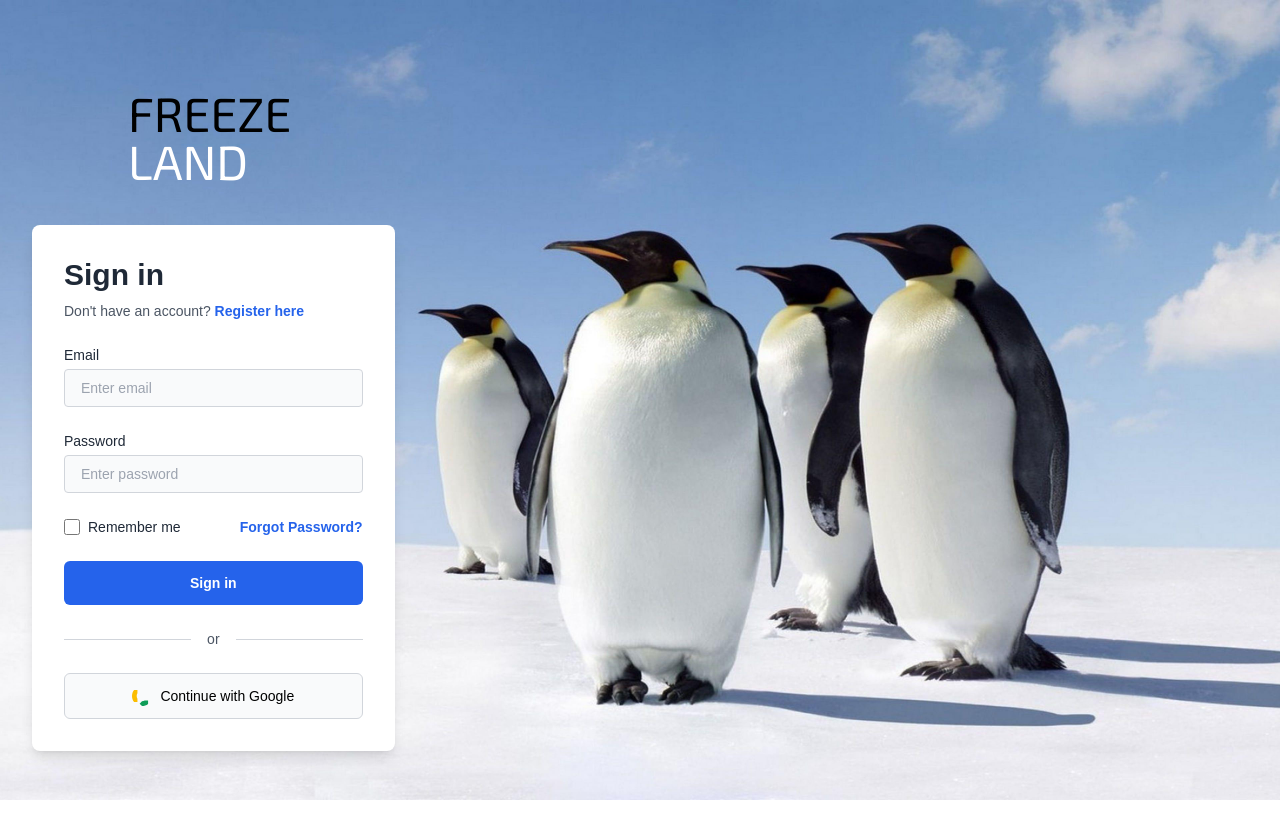
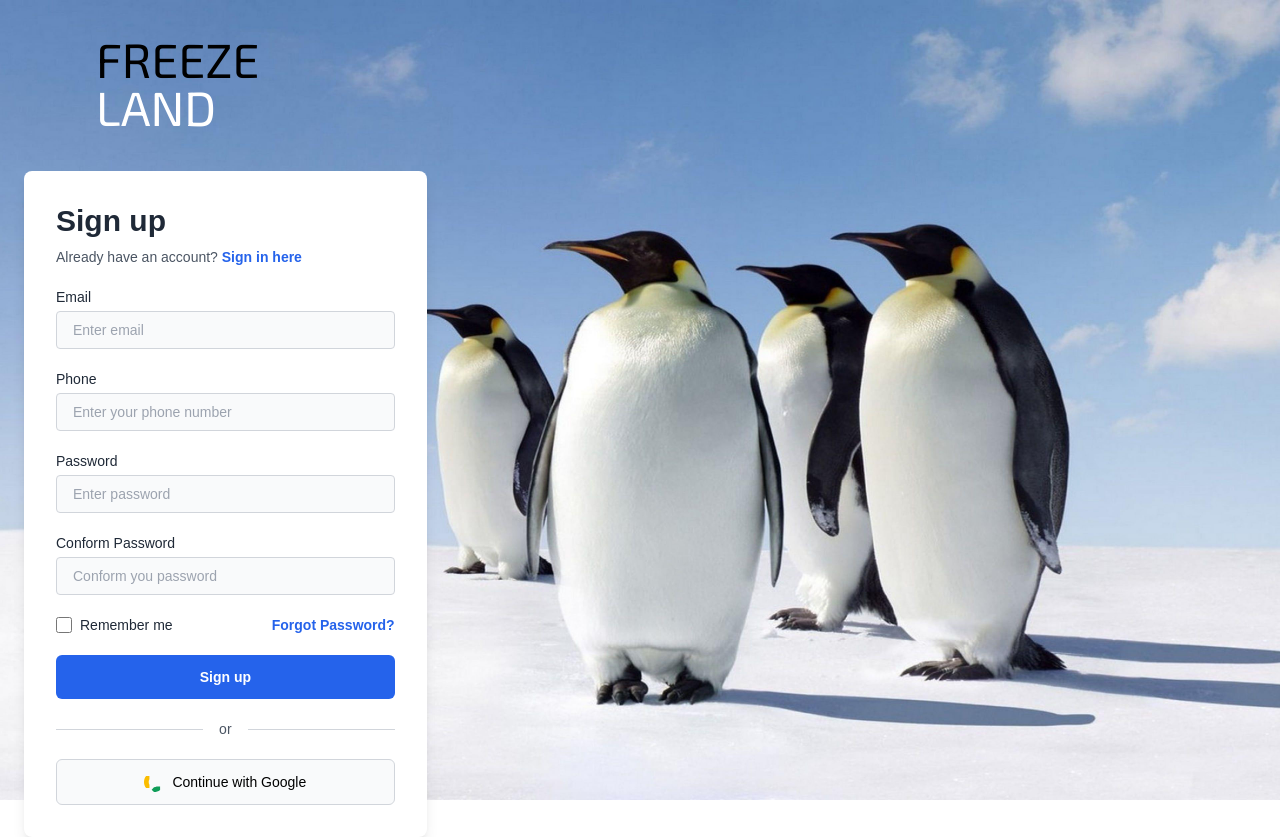
Before and after one commit to SandeeepS/FreezeLand-frontend, a React (Vite) app: page / in a window 1280 px wide. Before the commit the page ends 800 px from the top, so only its background shows below. Built offline with nearby package versions, Linux system fonts and the light colour scheme.

Commit message:
added signup page

```diff
--- a/package.json
+++ b/package.json
@@ -13,7 +13,8 @@
     "@material-tailwind/react": "^2.1.10",
     "react": "^18.3.1",
     "react-dom": "^18.3.1",
-    "react-icons": "^5.3.0"
+    "react-icons": "^5.3.0",
+    "react-otp-input": "^3.1.1"
   },
   "devDependencies": {
     "@eslint/js": "^9.9.0",
--- a/src/App.tsx
+++ b/src/App.tsx
@@ -1,6 +1,6 @@
 import './App.css'
+import SignupPage from './UserSide/LoginPage/SignupPage'
 // import HomePage from './UserSide/HomePage/HomePage'
-import LoginPage from './UserSide/LoginPage/LoginPage'
 
 
 function App() {
@@ -8,7 +8,8 @@ function App() {
 
   return (
     <>
-      <LoginPage/>
+    <SignupPage/>
+      {/* <LoginPage/> */}
       {/* <HomePage/>  */}
     </>
   )
--- /dev/null
+++ b/src/UserSide/Components/OtpComponent.tsx
@@ -0,0 +1,14 @@
+
+
+
+function OtpComponent() {
+
+
+  return (
+ <div>
+
+ </div>
+  )
+}
+
+export default OtpComponent
--- /dev/null
+++ b/src/UserSide/Components/SignUpForm.tsx
@@ -0,0 +1,120 @@
+
+function SignUpForm() {
+  return (
+
+    <div className="font-[sans-serif] bg-white p-8 shadow-lg rounded-lg w-full max-w-md">
+    <form className="space-y-5">
+      <div>
+        <h3 className="text-gray-800 text-3xl font-extrabold">Sign up</h3>
+        <p className="text-gray-600 text-sm mt-2">
+          Already have an account?{" "}
+          <a href="javascript:void(0);" className="text-blue-600 font-semibold hover:underline">
+            Sign in here
+          </a>
+        </p>
+      </div>
+
+      <div>
+        <label className="text-gray-800 text-sm block mb-1">Email</label>
+        <div className="relative">
+          <input
+            name="email"
+            type="text"
+            required
+            className="bg-gray-50 w-full text-sm text-gray-800 border border-gray-300 rounded px-4 py-2 outline-none focus:ring-2 focus:ring-blue-600"
+            placeholder="Enter email"
+          />
+        </div>
+      </div>
+
+      <div>
+        <label className="text-gray-800 text-sm block mb-1">Phone</label>
+        <div className="relative">
+          <input
+            name="phone"
+            type="number"
+            required
+            className="bg-gray-50 w-full text-sm text-gray-800 border border-gray-300 rounded px-4 py-2 outline-none focus:ring-2 focus:ring-blue-600"
+            placeholder="Enter your phone number"
+          />
+        </div>
+      </div>
+
+      <div>
+        <label className="text-gray-800 text-sm block mb-1">Password</label>
+        <div className="relative">
+          <input
+            name="password"
+            type="password"
+            required
+            className="bg-gray-50 w-full text-sm text-gray-800 border border-gray-300 rounded px-4 py-2 outline-none focus:ring-2 focus:ring-blue-600"
+            placeholder="Enter password"
+          />
+        </div>
+      </div>
+
+
+      <div>
+        <label className="text-gray-800 text-sm block mb-1">Conform Password</label>
+        <div className="relative">
+          <input
+            name="password"
+            type="password"
+            required
+            className="bg-gray-50 w-full text-sm text-gray-800 border border-gray-300 rounded px-4 py-2 outline-none focus:ring-2 focus:ring-blue-600"
+            placeholder="Conform you password"
+          />
+        </div>
+      </div>
+
+
+
+      <div className="flex items-center justify-between">
+        <div className="flex items-center">
+          <input
+            id="remember-me"
+            name="remember-me"
+            type="checkbox"
+            className="h-4 w-4 text-blue-600 focus:ring-blue-500 border-gray-300 rounded"
+          />
+          <label htmlFor="remember-me" className="text-gray-800 ml-2 text-sm">
+            Remember me
+          </label>
+        </div>
+        <a href="javascript:void(0);" className="text-blue-600 text-sm font-semibold hover:underline">
+          Forgot Password?
+        </a>
+      </div>
+
+      <div>
+        <button
+          type="button"
+          className="w-full py-3 px-4 bg-blue-600 text-white text-sm font-semibold rounded-md hover:bg-blue-700 focus:outline-none"
+        >
+          Sign up
+        </button>
+      </div>
+
+      <div className="my-4 flex items-center">
+        <hr className="w-full border-gray-300" />
+        <p className="text-sm text-gray-600 text-center mx-4">or</p>
+        <hr className="w-full border-gray-300" />
+      </div>
+
+      <button
+        type="button"
+        className="w-full flex items-center justify-center gap-2 py-3 px-4 text-sm border border-gray-300 rounded-md bg-gray-50 hover:bg-gray-100 focus:outline-none"
+      >
+        <svg xmlns="http://www.w3.org/2000/svg" width="20px" viewBox="0 0 512 512">
+          {/* Google Icon */}
+          <path fill="#fbbd00" d="M120 256c0-25.367 6.989-49.13 19.131-69.477v-86.308H52.823C18.568 144.703 0 198.922 0 256s18.568 111.297 52.823 155.785h86.308v-86.308C126.989 305.13 120 281.367 120 256z" />
+          <path fill="#0f9d58" d="m256 392-60 60 60 60c57.079 0 111.297-18.568 155.785-52.823v-86.216h-86.216C305.044 385.147 281.181 392 256 392z" />
+        </svg>
+        Continue with Google
+      </button>
+    </form>
+  </div>
+  )
+}
+
+export default SignUpForm
--- /dev/null
+++ b/src/UserSide/LoginPage/SignupPage.tsx
@@ -0,0 +1,20 @@
+import SignUpForm from "../Components/SignUpForm"
+
+function SignupPage() {
+  return (
+    <div className="bg-[url('/src/Images/loginPageBackground.jpg')] bg-cover bg-center h-screen w-screen flex items-center">
+
+      <div className="w-full lg:w-1/3 pt-8">
+        <div className="pl-14 ">
+            <h1 className="w-full text-5xl  text-black font-exo  p-10" >FREEZE <span className="text-white font-exo" >LAND</span> </h1>
+        </div>
+        <div  className="pl-6">
+        <SignUpForm/>
+        </div>
+
+      </div>
+    </div>
+  )
+}
+
+export default SignupPage
```
Also changed, not shown: src/UserSide/HomePage/HomePage.tsx (+4 -7 lines), 1 other file (tests, documents, lock files or other folders).
